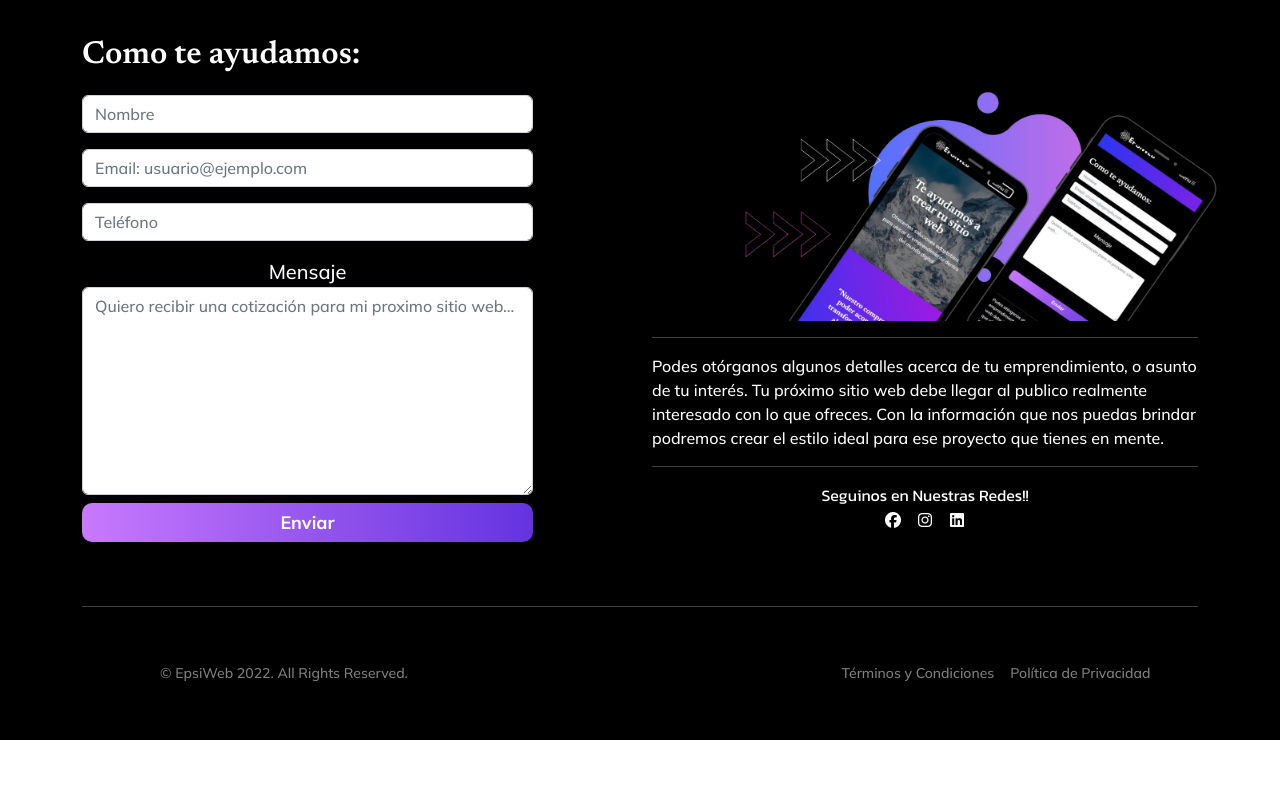
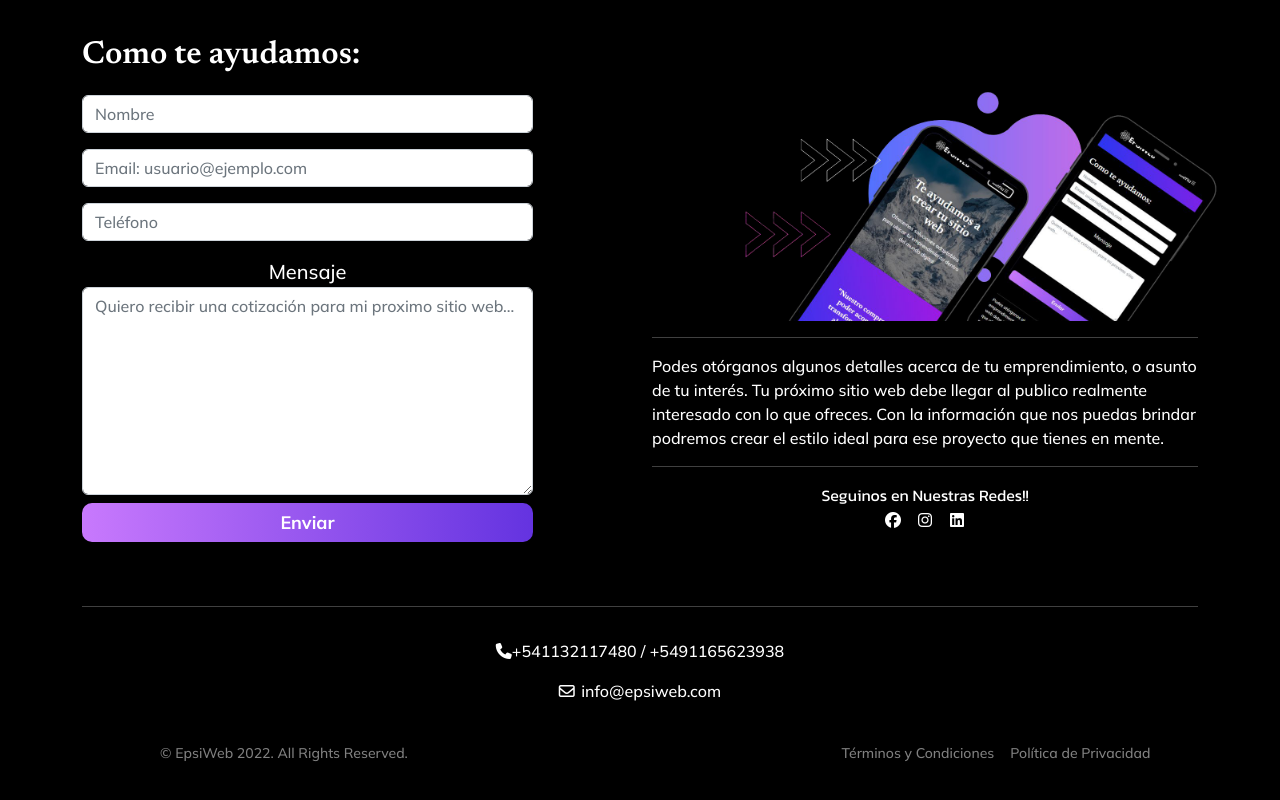
Before and after one commit to juanarede/EpsiWeb, a React (Create React App) app: page / in a window 1280 px wide. Shown: the part 4891-5691 px from the top of the page. Before the commit the page ends 5631 px from the top, so only its background shows below. Built offline with nearby package versions, Linux system fonts and the light colour scheme.

Commit message:
contacto agregado en footer

```diff
--- a/src/Components/footer/Footer.jsx
+++ b/src/Components/footer/Footer.jsx
@@ -135,9 +135,12 @@ render(){
         <div style={{marginTop:"2rem"}} className="container px-5  ">
 
           <div className="row">
+          <p style={{color:"#fff"}}  className='text-center'><i class="fa-solid fa-phone"></i>+541132117480 / +5491165623938</p>
+                 <p className='text-center' style={{color:"#fff"}}><i style={{marginRight:"0.4rem"}} class="fa-regular fa-envelope"></i>info@epsiweb.com</p>
             <div className="col-12 col-sm-12 col-lg-4">
               <div className="text-white-50 small  pt-4 ">
-                <div className="mb-2 ">
+                <div  className=''>
+
                   &copy; EpsiWeb 2022. All Rights Reserved.
                 </div>
               </div>
```
